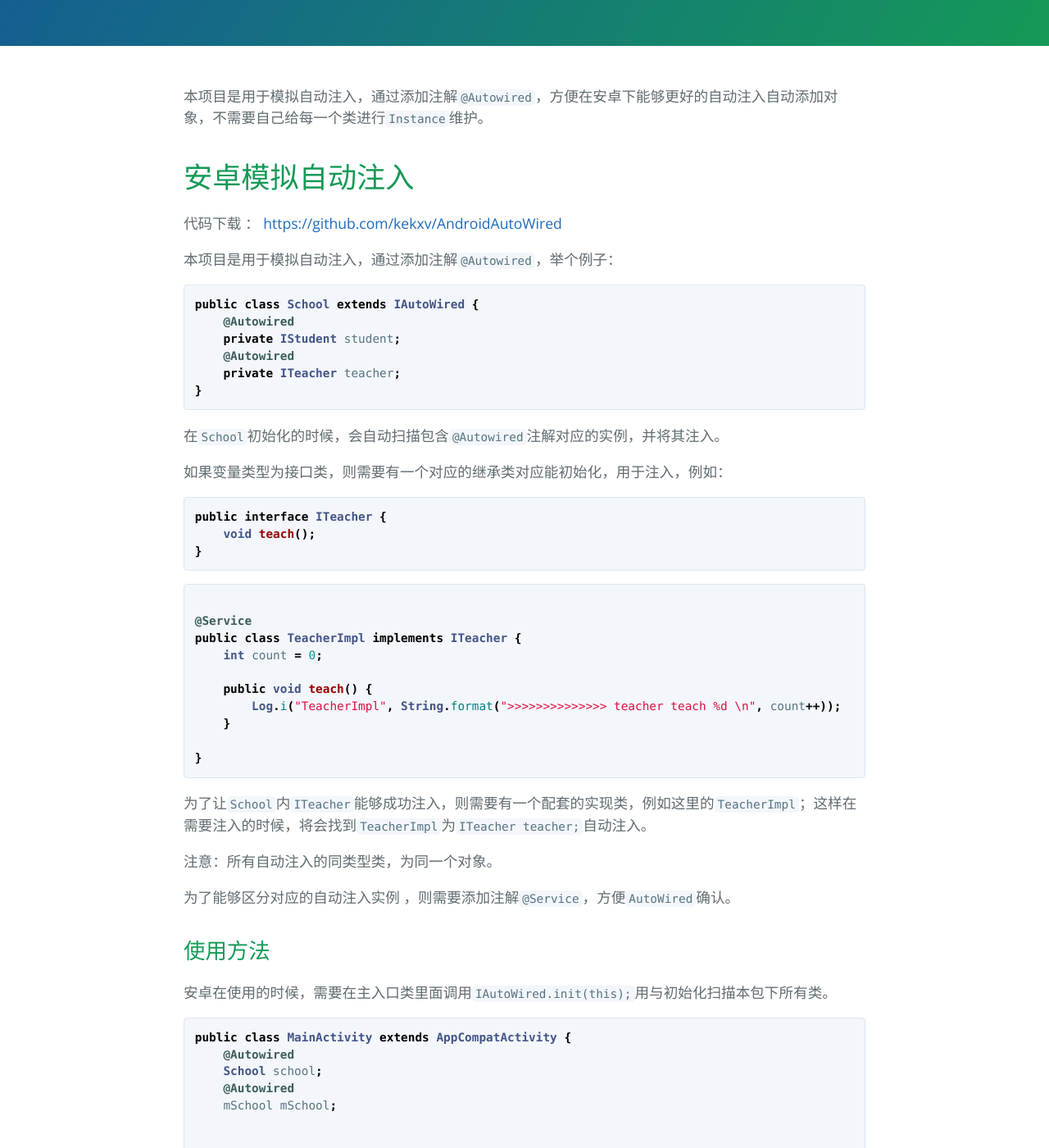
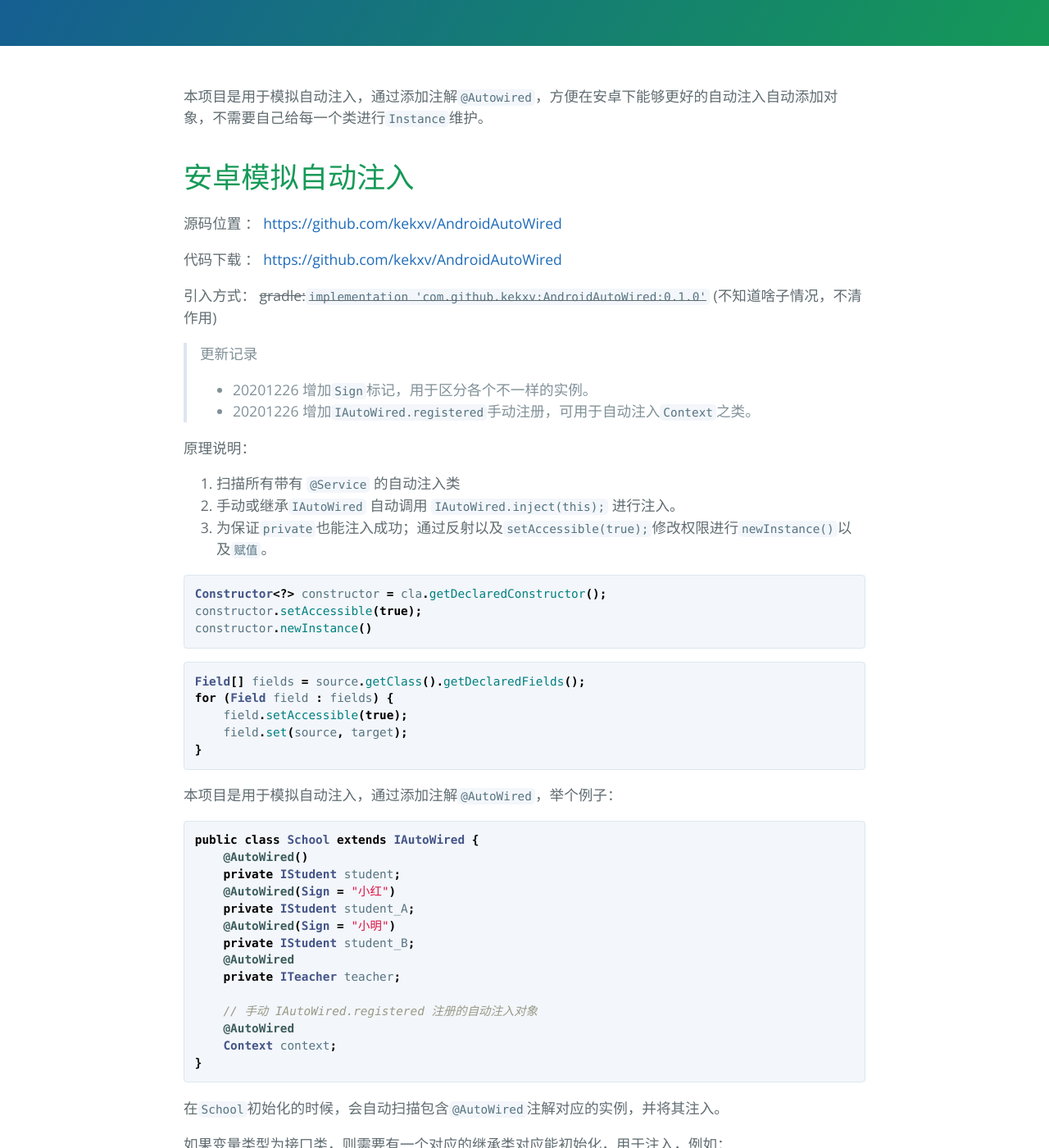
Before and after one commit to kekxv/kekxv.github.io, a Jekyll site: the page built from _posts/2020-12-25-安卓模拟自动注入.md, in a window 1280 px wide and 1400 px high, scrolled down 341 px. Shown: the whole window at 82% size. Built offline with Jekyll 4.4.1, drawn with Linux system fonts in a browser that asks for light colours; some of the changed text lies outside the part shown.

Commit message:
2020-12-25-安卓模拟自动注入.md

````diff
--- a/_posts/2020-12-25-安卓模拟自动注入.md
+++ b/_posts/2020-12-25-安卓模拟自动注入.md
@@ -1,32 +1,68 @@
 ---
 layout: post
 title: "安卓模拟自动注入"
-tagline: "安卓模拟自动注入"
+tagline: "安卓模拟自动注入 12月28日有修改"
 categories: java
 author: "kekxv"
 ---
 
 本项目是用于模拟自动注入，通过添加注解`@Autowired`，方便在安卓下能够更好的自动注入自动添加对象，不需要自己给每一个类进行`Instance`维护。
 
+
 # 安卓模拟自动注入
+
+源码位置 ： [https://github.com/kekxv/AndroidAutoWired](https://github.com/kekxv/AndroidAutoWired)
 
 代码下载 ： [https://github.com/kekxv/AndroidAutoWired](https://github.com/kekxv/AndroidAutoWired/archive/master.zip)
 
-本项目是用于模拟自动注入，通过添加注解`@Autowired`，举个例子：
+引入方式： ~~gradle:`implementation 'com.github.kekxv:AndroidAutoWired:0.1.0'`~~ (不知道啥子情况，不清作用)
+
+> 更新记录
+> - 20201226 增加`Sign`标记，用于区分各个不一样的实例。
+> - 20201226 增加`IAutoWired.registered`手动注册，可用于自动注入`Context`之类。
+
+原理说明：
+
+1. 扫描所有带有 `@Service` 的自动注入类
+1. 手动或继承`IAutoWired` 自动调用 `IAutoWired.inject(this);` 进行注入。
+1. 为保证`private`也能注入成功；通过反射以及`setAccessible(true);`修改权限进行`newInstance()`以及`赋值`。
+
+```java
+Constructor<?> constructor = cla.getDeclaredConstructor();
+constructor.setAccessible(true);
+constructor.newInstance()
+```
+
+```java
+Field[] fields = source.getClass().getDeclaredFields();
+for (Field field : fields) {
+    field.setAccessible(true);
+    field.set(source, target);
+}
+```
+
+本项目是用于模拟自动注入，通过添加注解`@AutoWired`，举个例子：
 
 ```java
 public class School extends IAutoWired {
-    @Autowired
+    @AutoWired()
     private IStudent student;
-    @Autowired
+    @AutoWired(Sign = "小红")
+    private IStudent student_A;
+    @AutoWired(Sign = "小明")
+    private IStudent student_B;
+    @AutoWired
     private ITeacher teacher;
+
+    // 手动 IAutoWired.registered 注册的自动注入对象
+    @AutoWired
+    Context context;
 }
 ```
 
-在`School`初始化的时候，会自动扫描包含`@Autowired`注解对应的实例，并将其注入。
+在`School`初始化的时候，会自动扫描包含`@AutoWired`注解对应的实例，并将其注入。
 
 如果变量类型为接口类，则需要有一个对应的继承类对应能初始化，用于注入，例如：
-
 ```java
 public interface ITeacher {
     void teach();
@@ -34,7 +70,6 @@ public interface ITeacher {
 ```
 
 ```java
-
 @Service
 public class TeacherImpl implements ITeacher {
     int count = 0;
@@ -58,10 +93,18 @@ public class TeacherImpl implements ITeacher {
 
 ```java
 public class MainActivity extends AppCompatActivity {
-    @Autowired
+
+    @AutoWired
     School school;
-    @Autowired
+    @AutoWired
     mSchool mSchool;
+
+    @AutoWired()
+    private IStudent student;
+    @AutoWired(Sign = "小红")
+    private IStudent student_A;
+    @AutoWired(Sign = "小明")
+    private IStudent student_B;
 
 
     @Override
@@ -70,22 +113,34 @@ public class MainActivity extends AppCompatActivity {
         setContentView(R.layout.activity_main);
 
         IAutoWired.init(this);
+
+        // 将注册 Context 自动注入
+        IAutoWired.registered(Context.class, this);
+
         IAutoWired.inject(this);
 
+        student.setName("小兰");
+        student_A.setName("小红");
+        student_B.setName("小明");
 
         school.work();
         mSchool.work();
+
     }
 }
 ```
 
-在例子中，`school`与`mSchool`包括其内部的`@Autowired`均自动注入成功，执行后输出结果为：
+在例子中，`school`与`mSchool`包括其内部的`@AutoWired`均自动注入成功，执行后输出结果为：
 
 ```shell
 I/TeacherImpl: >>>>>>>>>>>>>> teacher teach 0
-I/StudentImpl: >>>>>>>>>>>>>> student learn 0
+I/StudentImpl: >>>>>>>>>>>>>> student 小兰 learn 0
+I/StudentImpl: >>>>>>>>>>>>>> student 小红 learn 0
+I/StudentImpl: >>>>>>>>>>>>>> student 小明 learn 0
 I/TeacherImpl: >>>>>>>>>>>>>> teacher teach 1
-I/StudentImpl: >>>>>>>>>>>>>> student learn 1
+I/StudentImpl: >>>>>>>>>>>>>> student 小兰 learn 1
+I/StudentImpl: >>>>>>>>>>>>>> student 小红 learn 1
+I/StudentImpl: >>>>>>>>>>>>>> student 小明 learn 1
 ```
 
 ## 不足之处
@@ -93,11 +148,11 @@ I/StudentImpl: >>>>>>>>>>>>>> student learn 1
 1. 目前还是有些不足的地方，例如当有多个实现类，希望能够根据指定参数或者指定注解，自动注入不一样的实现类，从而更灵活智能，但这个只能看后期项目需求或者是否有时间以及是否有好心人帮忙完善了。
 1. `DexFile`已经被 `API 29` 以上列为过时(`Deprecated`)，这个在扫描当前类时候用上，需要寻找一个替换方案。不过在虚拟机`Android11`上面能够正常使用。
 
+
 ## 参考文档
 
 [仿springboot @Autowired自动注入:https://blog.csdn.net/qq_38527695/article/details/104217397](https://blog.csdn.net/qq_38527695/article/details/104217397)
 
 其他互联网文档
 
-备注：由于找资料比较多和杂，部分资料查看后关闭页面，导致没有加入到参考文档内，如果您发现本文章内有借鉴您的文档的部分，请将您的文献地址提交`Issues`或者提交 PR(`pull requests`)
-到[https://github.com/kekxv/AndroidAutoWired](https://github.com/kekxv/AndroidAutoWired)
+备注：由于找资料比较多和杂，部分资料查看后关闭页面，导致没有加入到参考文档内，如果您发现本文章内有借鉴您的文档的部分，请将您的文献地址提交`Issues`或者提交 PR(`pull requests`)到[https://github.com/kekxv/AndroidAutoWired](https://github.com/kekxv/AndroidAutoWired)
````
